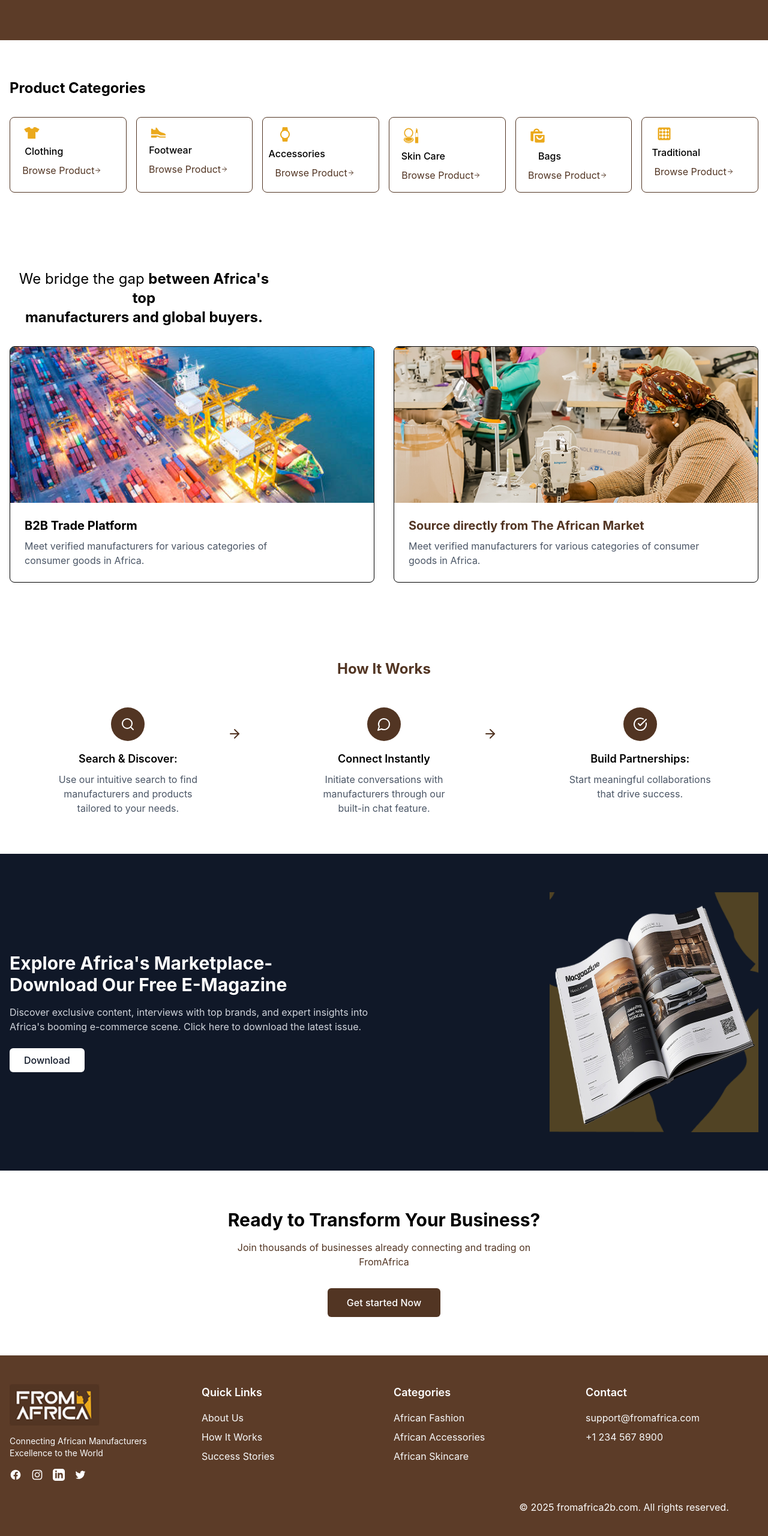
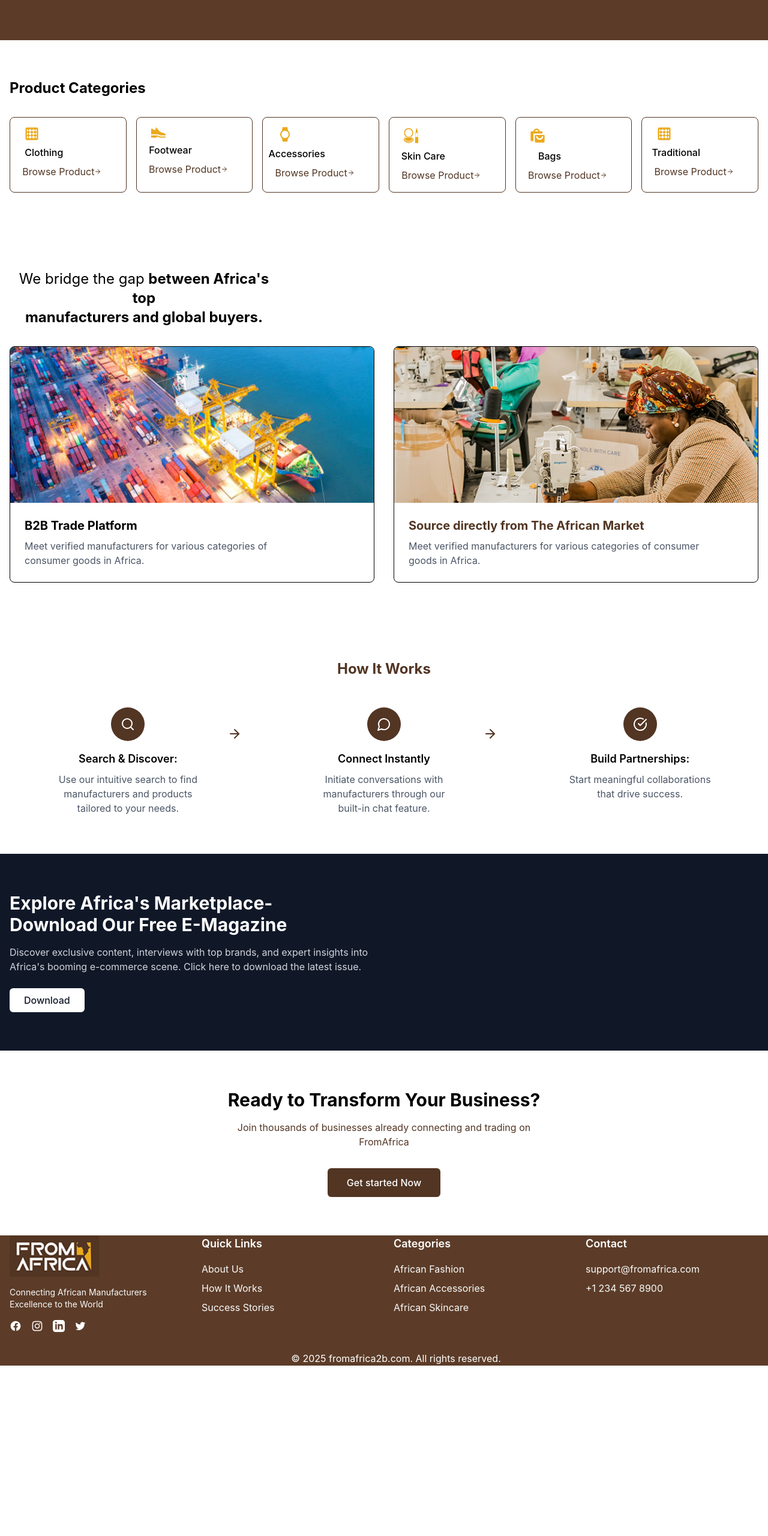
Before and after one commit to 0xidennis/africa, a React (Vite) app: page / in a window 1280 px wide. Shown: the part 830-3390 px from the top of the page at 60% size. Built offline with nearby package versions, Linux system fonts and the light colour scheme.

Commit message:
first commit

```diff
--- a/src/Manufacturer/Businexinfo.jsx
+++ b/src/Manufacturer/Businexinfo.jsx
@@ -3,6 +3,7 @@ import { useState } from "react";
 import { Facebook, Instagram, Linkedin, Twitter } from "lucide-react"
 import Products from '../assets/image/Products.png'
 import logo from '../assets/logo/from.png'
+import { Link } from 'react-router-dom';
 
 const Businexinfo =()=>{
     const [formData, setFormData] = useState({
@@ -27,9 +28,11 @@ const Businexinfo =()=>{
          <div className="flex min-h-screen flex-col overflow-x-hidden">
               {/* Header */}
               <header className="bg-white p-1.5">
+                <Link to="/">
                 <div className="container mx-auto">
                   <img src={logo} width={80} height={40} alt="" className='mt-2 ml-5 ' />
                 </div>
+                </Link>
               </header>
 
               {/* Main Content */}
--- a/src/Manufacturer/Buyerverif.jsx
+++ b/src/Manufacturer/Buyerverif.jsx
@@ -4,6 +4,7 @@ import Products from '../assets/image/Products.png'
 import logo from '../assets/logo/from.png'
 import { AuthContext} from "../context/AuthContext";
 import  { useState } from "react";
+import { Link } from 'react-router-dom';
 
 const Buyerverif = () => {
     const { login,loading,error } = useContext(AuthContext);
@@ -20,9 +21,11 @@ const Buyerverif = () => {
    <div className="flex min-h-screen flex-col overflow-x-hidden">
        {/* Header */}
        <header className="bg-white p-1.5">
+        <Link to="/">
          <div className="container mx-auto">
            <img src={logo} width={80} height={40} alt="" className='mt-2 ml-5 ' />
          </div>
+         </Link>
        </header>
 
        {/* Main Content */}
--- a/src/Manufacturer/Personalinfo.jsx
+++ b/src/Manufacturer/Personalinfo.jsx
@@ -2,6 +2,7 @@ import React from 'react'
 import { Facebook, Instagram, Linkedin, Twitter } from "lucide-react"
 import Products from '../assets/image/Products.png'
 import logo from '../assets/logo/from.png'
+import { Link } from 'react-router-dom'
 
 const Personalinfo = () => {
         const [formData, setFormData] = useState({
@@ -47,9 +48,11 @@ const Personalinfo = () => {
    <div className="flex min-h-screen flex-col overflow-x-hidden">
                  {/* Header */}
                  <header className="bg-white p-1.5">
+                  <Link to="/">
                    <div className="container mx-auto">
                      <img src={logo} width={80} height={40} alt="" className='mt-2 ml-5 ' />
                    </div>
+                   </Link>
                  </header>
 
                  {/* Main Content */}
--- a/src/Manufacturer/Reg.jsx
+++ b/src/Manufacturer/Reg.jsx
@@ -4,6 +4,7 @@ import Products from '../assets/image/Products.png'
 import logo from '../assets/logo/from.png'
 import { AuthContext} from "../context/AuthContext";
 import  { useState } from "react";
+import { Link } from 'react-router-dom';
 
 const Reg = () => {
   const { register } = useContext(AuthContext); // Get register function from context
@@ -28,9 +29,11 @@ const Reg = () => {
     <div className="flex min-h-screen flex-col overflow-x-hidden">
         {/* Header */}
         <header className="bg-white p-1.5">
+          <Link to="/">
           <div className="container mx-auto">
             <img src={logo} width={80} height={40} alt="" className='mt-2 ml-5 ' />
           </div>
+          </Link>
         </header>
 
         {/* Main Content */}
--- a/src/Manufacturer/Signin.jsx
+++ b/src/Manufacturer/Signin.jsx
@@ -4,6 +4,7 @@ import Products from '../assets/image/Products.png'
 import logo from '../assets/logo/from.png'
 import  { useState, useContext } from "react";
 import { AuthContext } from "../context/AuthContext";
+import { Link } from 'react-router-dom';
 
 const Signin = () => {
   const { login,loading,error } = useContext(AuthContext);
@@ -19,9 +20,11 @@ const Signin = () => {
     <div className="flex min-h-screen flex-col overflow-x-hidden">
     {/* Header */}
     <header className="bg-white p-1.5">
+      <Link to="/">
       <div className="container mx-auto">
         <img src={logo} width={80} height={40} alt="" className='mt-2 ml-5 ' />
       </div>
+      </Link>
     </header>
 
     {/* Main Content */}
--- a/src/Manufacturer/Verification.jsx
+++ b/src/Manufacturer/Verification.jsx
@@ -3,6 +3,7 @@ import Products from '../assets/image/Products.png'
 import logo from '../assets/logo/from.png'
 import React ,{ useState, useEffect, useRef } from "react";
 import { useAuth } from "../context/AuthContext";
+import { Link } from "react-router-dom";
 
 const Verification = () => {
   const [code, setCode] = useState(["", "", "", ""]);
@@ -62,9 +63,11 @@ const Verification = () => {
      <div className="flex min-h-screen flex-col overflow-x-hidden">
         {/* Header */}
         <header className="bg-white p-1.5">
+          <Link to="/">
           <div className="container mx-auto">
             <img src={logo} width={80} height={40} alt="" className='mt-2 ml-5 ' />
           </div>
+          </Link>
         </header>
 
         {/* Main Content */}
--- a/src/Page/Home.jsx
+++ b/src/Page/Home.jsx
@@ -4,10 +4,9 @@ import { Search, MessageCircle, CheckCircle, ArrowRight } from "lucide-react"
 import image from '../assets/image.png'
 import image27 from '../assets/image 27.png'
 import Layout from '../Layout/Layout'
-import vector from '../assets/vector.png'
+import vect from '../assets/vect.png'
 import watch from '../assets/watch.png'
 import bags from '../assets/bags.png'
-import vect from '../assets/vect.png'
 import shoe from '../assets/shoe.png'
 import skinscare from '../assets/skinscare.png'
 import ship from '../assets/image/image 12.png'
@@ -19,7 +18,7 @@ import { Link } from 'react-router-dom'
 
 const Home = () => {
     const categories = [
-        { name: "Clothing", icon: <span className="text-2xl"><img src={vector} alt="" /></span> },
+        { name: "Clothing", icon: <span className="text-2xl"><img src={vect} alt="" /></span> },
         { name: "Footwear" , icon: <span className="text-2xl "><img src={shoe} alt="" /></span> },
         { name: "Accessories", icon: <span className="text-2xl"><img src={watch} alt="" /></span> },
         { name: "Skin Care", icon: <span className="text-2xl"><img src={skinscare} alt="" /></span> },
@@ -131,7 +130,7 @@ const Home = () => {
       {/* Bridge Gap Section */}
       <section className="py-16 bg-white">
         <div className="container mx-auto px-4">
-          <h2 className="text-2xl font-normal mb-4 text-center align-center mr-200">
+          <h2 className="text-2xl font-normal mb-4 text-center align-center lg:mr-200 ">
             We bridge the gap{" "}
             <span className="text-black font-bold">between Africa's top <br />manufacturers and global buyers.</span>
           </h2>
@@ -223,9 +222,9 @@ const Home = () => {
             </div>
             <div className=" flex justify-center ">
 
-              <div className="bg-[url('./assets/Africa.png')] bg-cover bg-center h-[50vh] w-[60%] ml-65">
-              <img src={magazine} width={500} height={300} alt="magazine"  className='max-w-full h-100 ml-[-400]'/>
-              </div>
+              {/* <div className="bg-[url('./assets/Africa.png')] bg-cover bg-center h-[50vh] w-[60%] ml-65">
+              <img src={magazine} width={500} height={300} alt="magazine"  className='w-100 h-50 ml-[-400] lg:h-100 lg:max-w-full'/>
+              </div> */}
 
             </div>
           </div>
@@ -249,7 +248,7 @@ const Home = () => {
       </section>
 
       {/* Footer */}
-      <footer className="bg-[#5c3c28] text-white py-12">
+      <footer className="bg-[#5c3c28] text-white">
         <div className="container mx-auto px-4">
           <div className="grid grid-cols-1 md:grid-cols-4 gap-8">
             <div>
@@ -341,7 +340,7 @@ const Home = () => {
               <p className="text-gray-50">+1 234 567 8900</p>
             </div>
           </div>
-          <div className="mb-100  ml-200 pt-8 text-center text-md">
+          <div className="mb-100  ml-10 pt-8 text-center text-md">
             <p>© 2025 fromafrica2b.com. All rights reserved.</p>
           </div>
         </div>
--- a/src/Statics/Header.jsx
+++ b/src/Statics/Header.jsx
@@ -119,7 +119,7 @@ const Header = () => {
                 <input
                   type="text"
                   placeholder="Search for product, brand or category"
-                  className="w-full py-2 pl-4 pr-10 rounded-md text-gray-800 focus:outline-none"
+                  className="w-full py-2 pl-4 pr-10 rounded-md text-gray-800 focus:outline-none focus:ring-1 focus:ring-amber-500 bg-amber-50"
                 />
                 <button className="absolute right-0 top-0 h-full px-3 text-amber-500">
                   <Search className="h-5 w-5" />
```
Also changed, not shown: src/index.css (line endings or trailing spaces).
